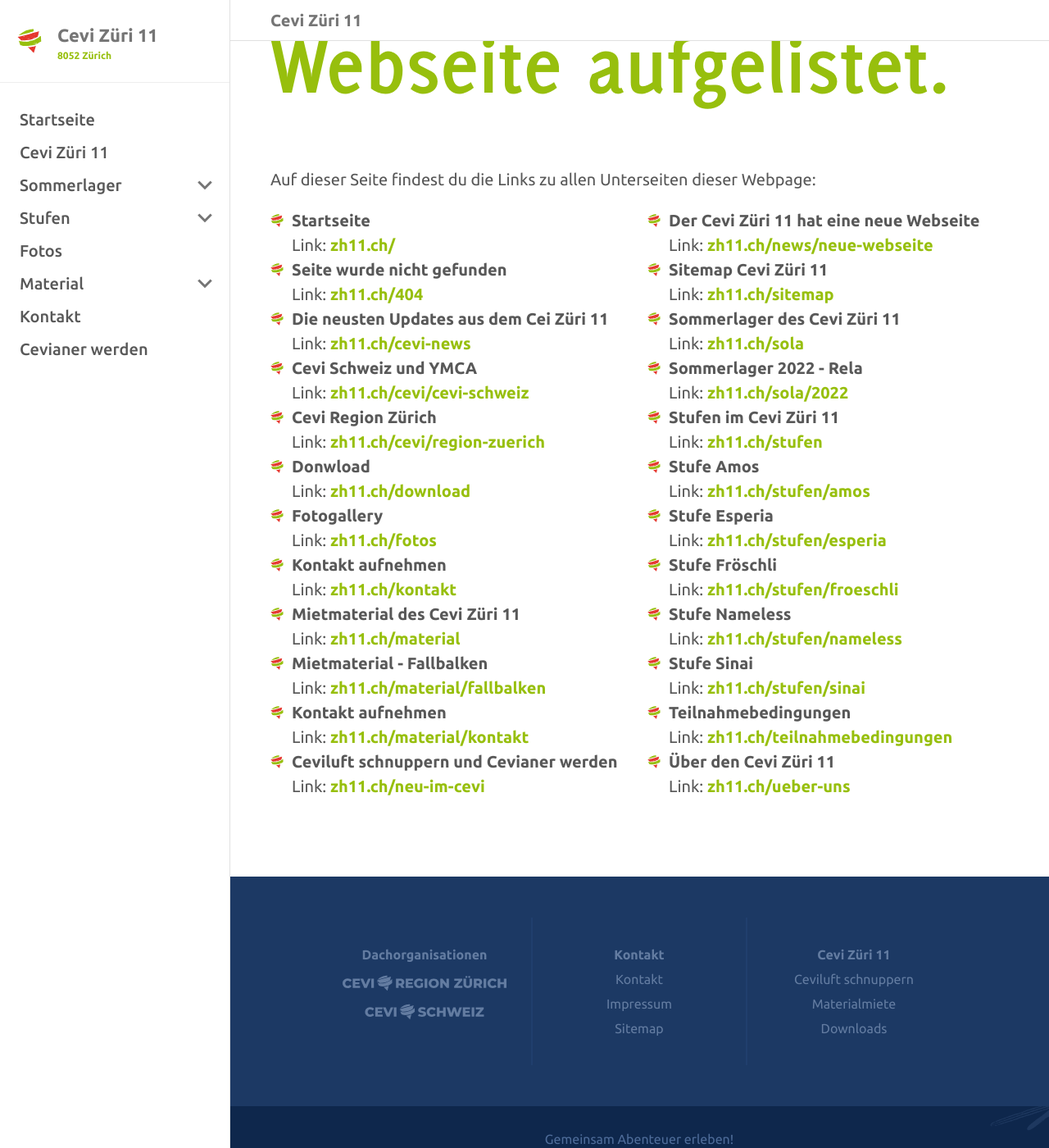
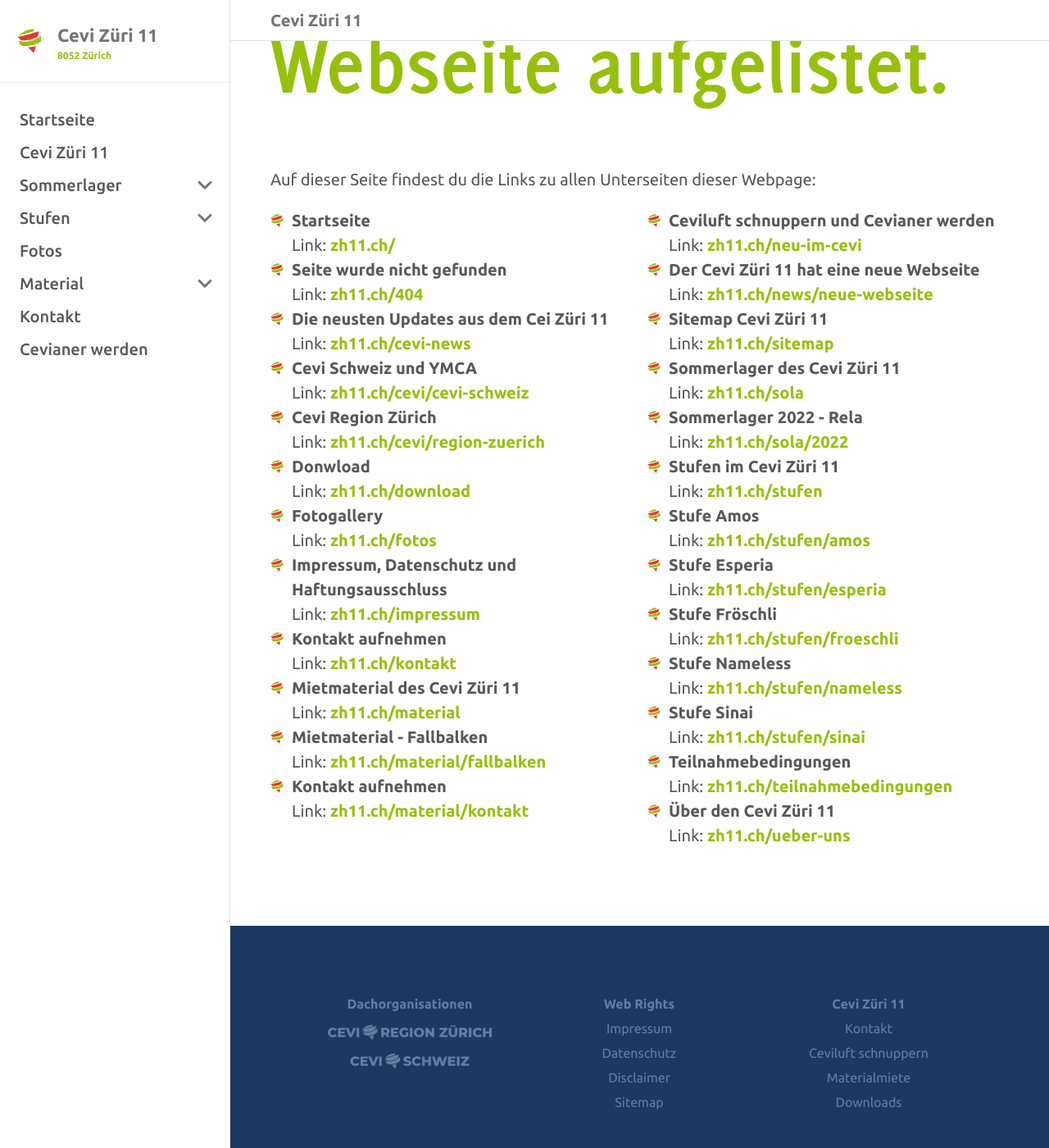
Before and after one commit to wp99cp/cevi_zh11_webpage, a Jekyll site: the page built from sitemap.html, in a window 1280 px wide and 1400 px high, scrolled down 321 px. Shown: the whole window at 82% size. Built offline with Jekyll 4.4.1, drawn with Linux system fonts in a browser that asks for light colours; some of the changed text lies outside the part shown.

Commit message:
add spenden

```diff
--- a/_includes/footer-nav.html
+++ b/_includes/footer-nav.html
@@ -21,18 +21,20 @@
 
     </div>
 
-    <hr class="footer-nav-separator">
-
     <div class="footer-nav-container">
 
-        <span><b>Kontakt</b></span>
+        <span><b>Web Rights</b></span>
 
-        <a href="/kontakt">
-            <span>Kontakt</span>
+        <a href="/impressum">
+            <span>Impressum</span>
         </a>
 
         <a href="/impressum">
-            <span>Impressum</span>
+            <span>Datenschutz</span>
+        </a>
+
+        <a href="/impressum">
+            <span>Disclaimer</span>
         </a>
 
         <a href="/sitemap">
@@ -40,8 +42,6 @@
         </a>
 
     </div>
-
-    <hr class="footer-nav-separator">
 
 
     <div class="footer-nav-container">
@@ -59,4 +59,19 @@
 
     </div>
 
+    <div class="footer-nav-container">
+
+        <span><b>Spenden</b></span>
+
+        <div id="footer-spenden-container">
+
+            <span>
+                Cevi Zürich 11<br>
+                CH28 0070 0110 8006 3510 0
+            </span>
+
+        </div>
+
+    </div>
+
 </div>
--- a/_sass/cevi_zh11/_footer.scss
+++ b/_sass/cevi_zh11/_footer.scss
@@ -19,6 +19,7 @@
   }
 
   display: flex;
+  flex-wrap: wrap;
   justify-content: center;
   margin: auto;
 
@@ -35,27 +36,28 @@
   }
 
   .footer-nav-container {
-    width: 200px;
-    margin: 30px;
+    width: 220px;
+    padding: 30px;
     text-align: center;
 
-    @media only screen and (max-width: $keep-nav-open-breakpoint) {
-      margin: 30px auto;
+    @media only screen and (min-width: 1600px) {
+
+      &:not(&:first-child) {
+        border-left: solid 1px #203f6d;
+      }
+
+      &:not(&:last-child) {
+        border-right: solid 1px #203f6d;
+      }
+
     }
 
-  }
-
-  .footer-nav-separator {
-    margin: 0;
-    border: none;
-    border-left: solid 2px #203f6d;
-
     @media only screen and (max-width: $keep-nav-open-breakpoint) {
-      border-left: none;
-      border-top: solid 2px #203f6d;
-      max-width: 350px;
-      width: calc(100% - 50px);
+      padding: 30px 0;
       margin: 0 auto;
+      &:not(&:last-child) {
+        border-top: solid 2px #203f6d;
+      }
     }
 
   }
```
Also changed, not shown: content/impressum.md (added, +230 -0 lines), content/kontakt.md (+2 -0 lines).
